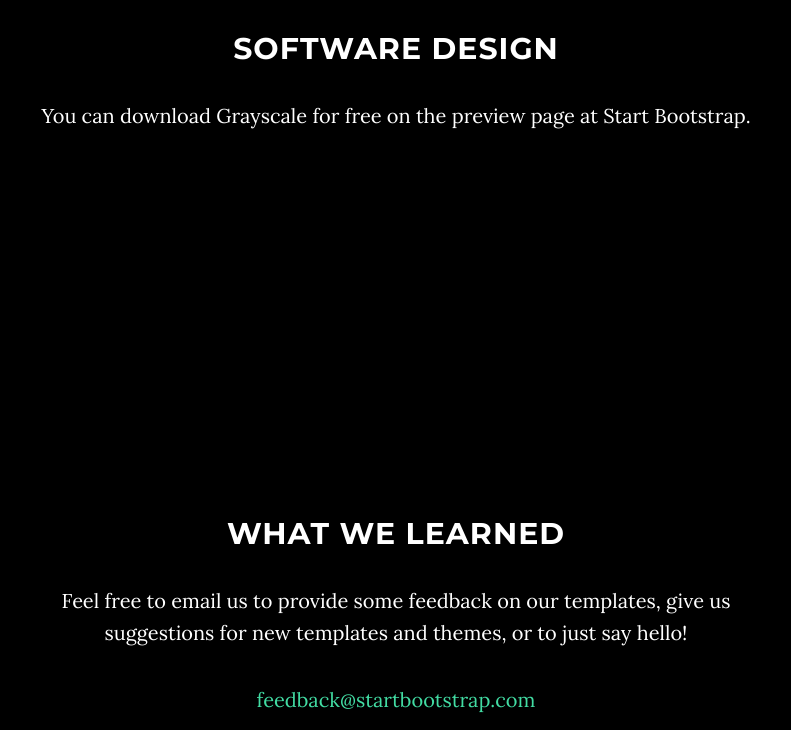
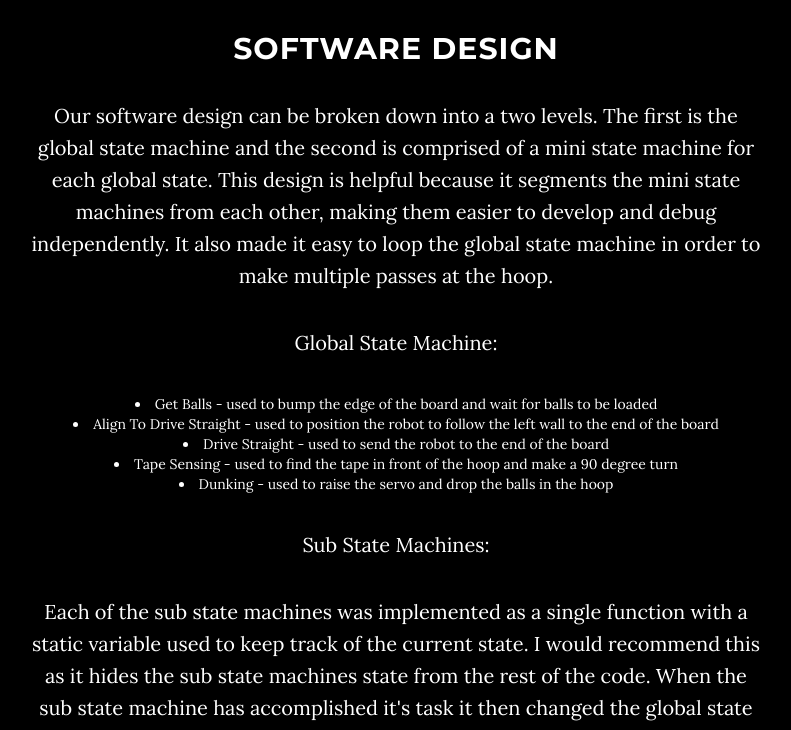
Before and after one commit to durfeeke1/team33ME210Project, a plain HTML site: page Report/index.html in a window 1280 px wide. Shown: the part 7395-8125 px from the top of the page, without its empty margins (244-1035 px from the left). Drawn offline with Linux system fonts and the light colour scheme; some packages are replaced by stand-ins of ours.

Commit message:
added some stuff for software design

```diff
--- a/Report/index.html
+++ b/Report/index.html
@@ -198,8 +198,24 @@
                 <!--                 Software Design -->
                 <div class="col-lg-8 col-lg-offset-2">
                     <h2>Software Design</h2>
-                    <p>You can download Grayscale for free on the preview page at Start Bootstrap.</p>
-
+                    <p>Our software design can be broken down into a two levels. The first is the global state machine and the second
+                    is comprised of a mini state machine for each global state.  This design is helpful because it segments the mini state
+                    machines from each other, making them easier to develop and debug independently.  It also made it easy to loop the global
+                    state machine in order to make multiple passes at the hoop.
+                    </p>
+                    <p> Global State Machine:
+                    	<li>Get Balls - used to bump the edge of the board and wait for balls to be loaded</li>
+                    	<li>Align To Drive Straight - used to position the robot to follow the left wall to the end of the board</li>
+                    	<li>Drive Straight - used to send the robot to the end of the board</li>
+                    	<li>Tape Sensing - used to find the tape in front of the hoop and make a 90 degree turn</li>
+                    	<li>Dunking - used to raise the servo and drop the balls in the hoop</li>
+                    </p>
+                    <p>Sub State Machines:
+                    	<p>Each of the sub state machines was implemented as a single function with a static variable used to keep track of
+                     	   the current state.  I would recommend this as it hides the sub state machines state from the rest of the code.  When
+                     	   the sub state machine has accomplished it's task it then changed the global state to move on to the next sub state machine.
+                     	</p>
+                	</p>
                 </div>
             </div>
         </div>
```
